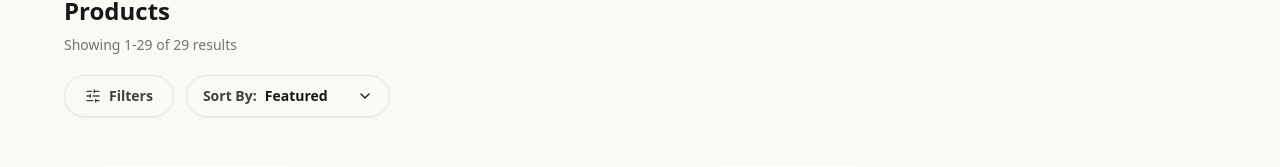
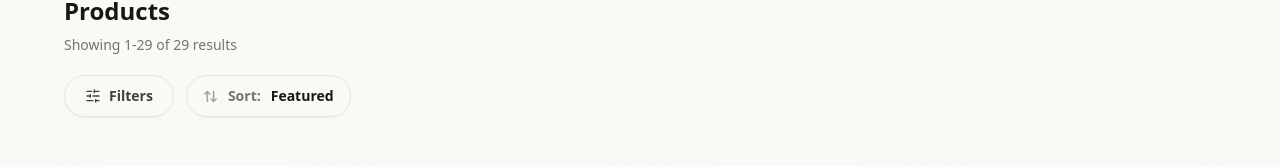
Before and after one commit to Nelsocated/Lab2_Lago_Dalumpines_Tingson, a React (Create React App) app: page / in a window 1280 px wide. Shown: the part 525-692 px from the top of the page. Built offline with nearby package versions, Linux system fonts and the light colour scheme; grey boxes are pictures that could not be loaded.

Commit message:
Added transition, bg-animation and designed the sort options

```diff
--- a/src/App.tsx
+++ b/src/App.tsx
@@ -7,10 +7,10 @@ import { AppStateProvider } from "./components/state/AppStateContext";
 export default function App() {
   return (
     <AppStateProvider>
-      <main className="h-screen overflow-y-auto">
+      <main id="scroll-container" className="h-screen overflow-y-auto">
         <div className="relative">
+          <Header />
           <Banner />
-          <Header />
         </div>
 
         <ProductGrid />
--- a/src/components/ui/FilterBar.tsx
+++ b/src/components/ui/FilterBar.tsx
@@ -1,4 +1,4 @@
-import { useState } from "react";
+import { useEffect, useState } from "react";
 import { SlidersHorizontal } from "lucide-react";
 import { category } from "../types/category";
 import { useActions } from "../state/useActions";
@@ -8,9 +8,15 @@ export default function FilterBar() {
   const [filter, setFilter] = useState<string[]>([]);
   const [minVal, setMinVal] = useState(0);
   const [maxVal, setMaxVal] = useState(100000);
+  const [mounted, setMounted] = useState(false);
 
   const MIN = 0;
   const MAX = 100000;
+
+  useEffect(() => {
+    const id = requestAnimationFrame(() => setMounted(true));
+    return () => cancelAnimationFrame(id);
+  }, []);
 
   const handleCheckboxChange = (value: string) => {
     setFilter((prev) =>
@@ -39,7 +45,11 @@ export default function FilterBar() {
   }
 
   return (
-    <aside className="flex flex-col w-full">
+    <aside
+      className={`flex flex-col w-full transition-transform duration-300 ease-out ${
+        mounted ? "translate-x-0" : "-translate-x-full"
+      }`}
+    >
       <form onSubmit={submitFilter} className="flex flex-col flex-1 min-h-0">
         <div className="flex-1 min-h-0 overflow-y-auto">
           {category.map(({ name, subcategories }) => (
--- a/src/components/ui/Header.tsx
+++ b/src/components/ui/Header.tsx
@@ -1,9 +1,35 @@
 import { useActions } from "../state/useActions";
+import { useEffect, useState } from "react";
 
 const Header = () => {
   const { setFilters } = useActions();
+  const [scrolled, setScrolled] = useState(false);
+
+  useEffect(() => {
+    const scrollEl = document.getElementById("scroll-container") ?? window;
+    console.log(
+      "Listening on:",
+      scrollEl === window ? "window" : "#scroll-container",
+    );
+    const onScroll = () => {
+      const y =
+        scrollEl === window
+          ? window.scrollY
+          : (scrollEl as HTMLElement).scrollTop;
+      setScrolled(y > 20);
+    };
+    scrollEl.addEventListener("scroll", onScroll);
+    return () => scrollEl.removeEventListener("scroll", onScroll);
+  }, []);
+
   return (
-    <header className="absolute top-0 left-0 z-50 flex h-20 w-full items-center justify-between px-12 lg:px-20">
+    <header
+      className={`fixed top-0 left-0 z-50 flex h-20 w-full items-center justify-between px-12 lg:px-20 transition-colors duration-300 ${
+        scrolled
+          ? "bg-gradient-to-b from-black via-black/80 to-black/60 shadow-sm"
+          : "bg-transparent"
+      }`}
+    >
       <button
         type="button"
         onClick={() => setFilters({ searchQuery: "" })}
@@ -17,7 +43,9 @@ const Header = () => {
             height={100}
           ></img>
         </div>
-        <h1 className="text-xl font-montserrat font-bold text-white tracking-tight">
+        <h1
+          className={`text-xl font-montserrat font-bold tracking-tight transition-colors text-white`}
+        >
           GearHub
         </h1>
       </button>
--- a/src/components/ui/ProductGrid.tsx
+++ b/src/components/ui/ProductGrid.tsx
@@ -12,11 +12,12 @@ export default function ProductGrid() {
 
   return (
     <section className="flex-1 px-10 lg:px-16 py-10">
-        <div className="mb-4">
-          <h1 className="text-2xl font-bold text-neutral-900">Products</h1>
-          <p className="mt-2 text-sm text-neutral-500">
-            Showing 1-{displayedProducts.length} of {displayedProducts.length} results
-          </p>
+      <div className="mb-4">
+        <h1 className="text-2xl font-bold text-neutral-900">Products</h1>
+        <p className="mt-2 text-sm text-neutral-500">
+          Showing 1-{displayedProducts.length} of {displayedProducts.length}{" "}
+          results
+        </p>
         <div className="mt-5 flex flex-wrap items-center gap-3">
           <button
             type="button"
@@ -53,11 +54,15 @@ export default function ProductGrid() {
               </div>
             </div>
             <div className="flex min-h-0 flex-1 flex-col px-1 pt-3">
-              <h2 className="truncate text-base font-bold text-neutral-900">{product.name}</h2>
+              <h2 className="truncate text-base font-bold text-neutral-900">
+                {product.name}
+              </h2>
               <p className="mt-0.5 text-lg font-bold text-primary">
                 ₱{product.price.toLocaleString()}
               </p>
-              <p className="mt-1 text-sm text-neutral-400">{product.category}</p>
+              <p className="mt-1 text-sm text-neutral-400">
+                {product.category}
+              </p>
             </div>
           </article>
         ))}
@@ -71,7 +76,12 @@ export default function ProductGrid() {
 
       {filtersOpen && (
         <div className="fixed inset-0 z-50 flex justify-start bg-black/40">
-          <div className="h-full w-full max-w-[280px] overflow-y-auto bg-white shadow-xl animate-in slide-in-from-left">
+          <div
+            onClick={() => setFiltersOpen(false)}
+            className="absolute inset-0"
+          />
+
+          <div className="relative h-full w-full max-w-[280px] overflow-y-auto bg-white shadow-xl animate-in slide-in-from-left">
             <div className="flex items-center justify-between px-5 py-4 border-b border-neutral-200">
               <span className="font-bold text-neutral-900">Filter Options</span>
               <button type="button" onClick={() => setFiltersOpen(false)}>
--- a/src/components/ui/SortButton.tsx
+++ b/src/components/ui/SortButton.tsx
@@ -1,35 +1,116 @@
+import { useEffect, useRef, useState } from "react";
 import { useStore } from "../state/AppStateContext";
 import { useActions } from "../state/useActions";
 import { State } from "../types/interfaces";
-import { ChevronDown } from "lucide-react";
+import { ArrowUpDown, ArrowUp, ArrowDown, Check } from "lucide-react";
+
+type SortValue = State["filters"]["sortBy"];
+
+const OPTIONS: { value: SortValue; label: string }[] = [
+  { value: "default", label: "Featured" },
+  { value: "price-desc", label: "Price: High to Low" },
+  { value: "price-asc", label: "Price: Low to High" },
+  { value: "name-asc", label: "Name: A to Z" },
+];
+
+function SortIcon({ value }: { value: SortValue }) {
+  if (value === "price-desc") return <ArrowDown size={15} strokeWidth={2.5} />;
+  if (value === "price-asc") return <ArrowUp size={15} strokeWidth={2.5} />;
+  return <ArrowUpDown size={15} strokeWidth={2.5} />;
+}
 
 export default function SortButton() {
   const { state } = useStore();
   const { setFilters } = useActions();
+  const [open, setOpen] = useState(false);
+  const rootRef = useRef<HTMLDivElement>(null);
 
-  const handleSortChange = (event: React.ChangeEvent<HTMLSelectElement>) => {
-    setFilters({ sortBy: event.target.value as State["filters"]["sortBy"] });
+  const current =
+    OPTIONS.find((o) => o.value === state.filters.sortBy) ?? OPTIONS[0];
+
+  useEffect(() => {
+    function onClickOutside(e: MouseEvent) {
+      if (rootRef.current && !rootRef.current.contains(e.target as Node)) {
+        setOpen(false);
+      }
+    }
+    function onKey(e: KeyboardEvent) {
+      if (e.key === "Escape") setOpen(false);
+    }
+    document.addEventListener("mousedown", onClickOutside);
+    document.addEventListener("keydown", onKey);
+    return () => {
+      document.removeEventListener("mousedown", onClickOutside);
+      document.removeEventListener("keydown", onKey);
+    };
+  }, []);
+
+  const choose = (value: SortValue) => {
+    setFilters({ sortBy: value });
+    setOpen(false);
   };
 
   return (
-    <label className="group flex items-center gap-2 rounded-full border border-neutral-200 bg-white px-4 py-2.5 text-sm font-semibold text-neutral-700 shadow-sm transition-colors hover:border-primary">
-      <span className="whitespace-nowrap text-neutral-700">Sort By:</span>
-      <span className="relative flex items-center">
-        <select
-          value={state.filters.sortBy}
-          onChange={handleSortChange}
-          className="cursor-pointer appearance-none bg-transparent pr-6 font-semibold text-neutral-900 outline-none"
+    <div ref={rootRef} className="relative inline-block text-left">
+      <button
+        type="button"
+        onClick={() => setOpen((v) => !v)}
+        aria-haspopup="listbox"
+        aria-expanded={open}
+        className={`group flex items-center gap-2.5 rounded-full border px-4 py-2.5 text-sm font-semibold shadow-sm transition-all duration-150
+          ${open ? "border-primary ring-2 ring-primary/15" : "border-neutral-200 hover:border-primary"}
+          bg-white text-neutral-700`}
+      >
+        <span
+          className={`flex items-center justify-center transition-colors ${
+            open || state.filters.sortBy !== "default"
+              ? "text-primary"
+              : "text-neutral-400"
+          }`}
         >
-          <option value="default">Featured</option>
-          <option value="price-desc">High to Low</option>
-          <option value="price-asc">Low to High</option>
-          <option value="name-asc">A to Z</option>
-        </select>
-        <ChevronDown
-          size={16}
-          className="pointer-events-none absolute right-0 text-neutral-900 transition-colors group-hover:text-primary"
-        />
-      </span>
-    </label>
+          <SortIcon value={state.filters.sortBy} />
+        </span>
+        <span className="whitespace-nowrap text-neutral-500">Sort:</span>
+        <span className="whitespace-nowrap text-neutral-900">
+          {current.label}
+        </span>
+      </button>
+
+      {open && (
+        <ul
+          role="listbox"
+          className="absolute right-0 z-20 mt-2 w-56 origin-top-right animate-[fadeIn_120ms_ease-out] rounded-2xl border border-neutral-200 bg-white p-1.5 shadow-lg shadow-neutral-900/5"
+        >
+          {OPTIONS.map((opt) => {
+            const active = opt.value === state.filters.sortBy;
+            return (
+              <li key={opt.value}>
+                <button
+                  type="button"
+                  role="option"
+                  aria-selected={active}
+                  onClick={() => choose(opt.value)}
+                  className={`flex w-full items-center justify-between gap-3 rounded-xl px-3 py-2 text-left text-sm font-medium transition-colors
+                    ${active ? "bg-primary/8 text-primary" : "text-neutral-700 hover:bg-neutral-50"}`}
+                >
+                  <span className="flex items-center gap-2.5">
+                    <SortIcon value={opt.value} />
+                    {opt.label}
+                  </span>
+                  {active && <Check size={15} strokeWidth={2.5} />}
+                </button>
+              </li>
+            );
+          })}
+        </ul>
+      )}
+
+      <style>{`
+        @keyframes fadeIn {
+          from { opacity: 0; transform: translateY(-4px) scale(0.98); }
+          to { opacity: 1; transform: translateY(0) scale(1); }
+        }
+      `}</style>
+    </div>
   );
 }
```
